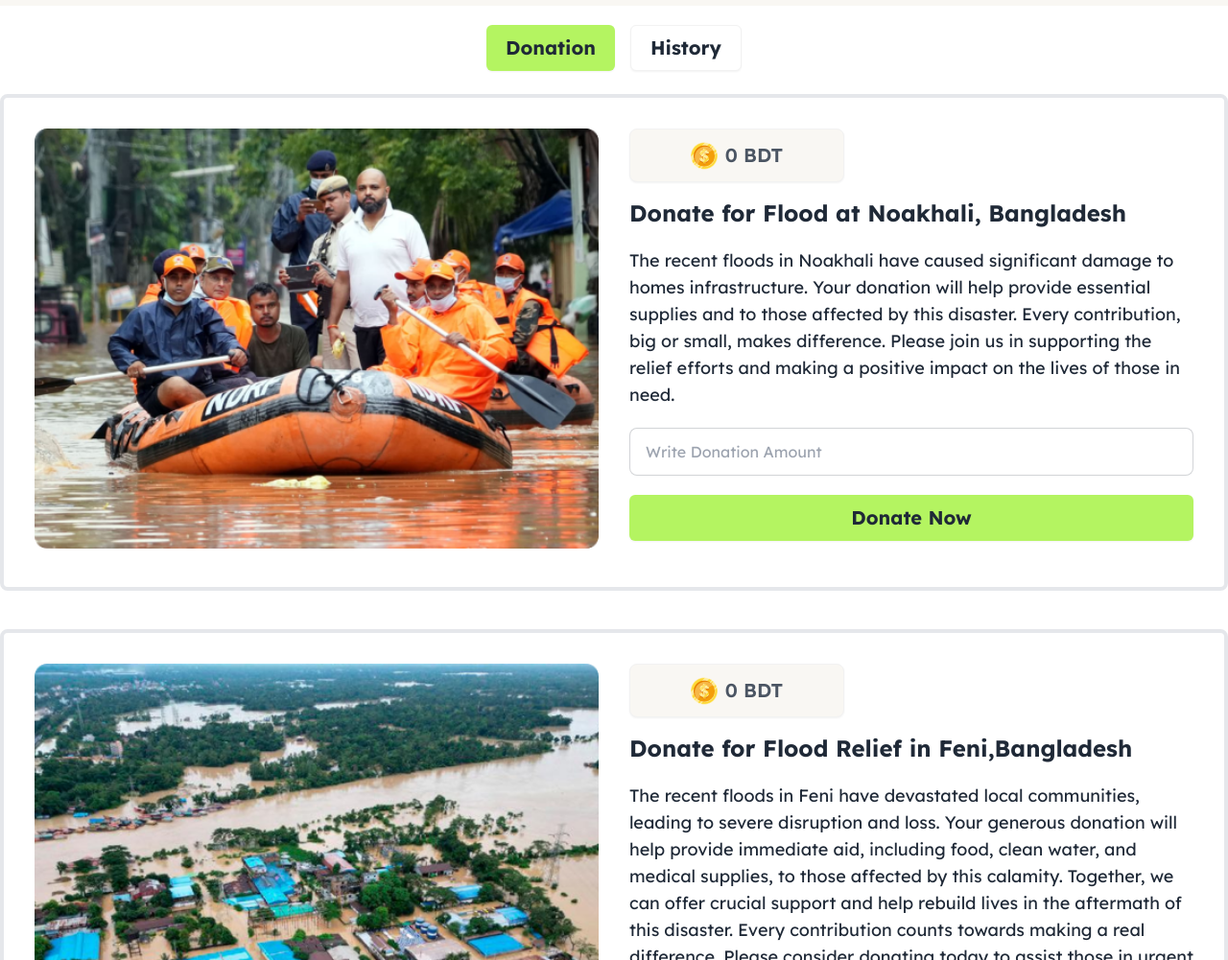
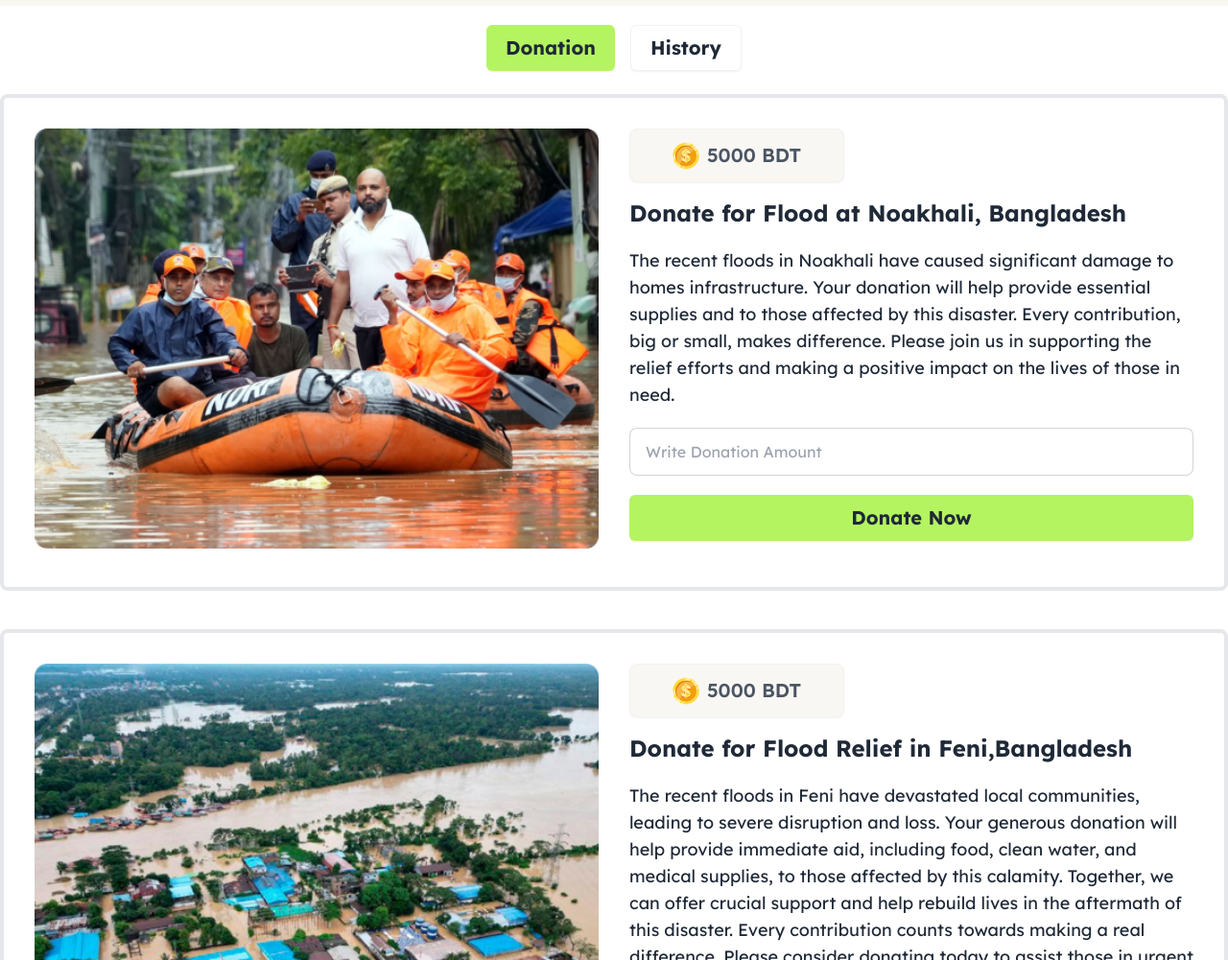
Before and after one commit to NikhilSarder/B10A5-Donate-Bangladesh, a plain HTML site: page index.html in a window 1280 px wide. Shown: the part 99-1100 px from the top of the page at 96% size. Drawn offline with nearby package versions, Linux system fonts and the light colour scheme.

Commit message:
changes the feniDonationAmount

```diff
--- a/index.html
+++ b/index.html
@@ -99,7 +99,7 @@
             <div>
                 <div class="flex items-center bg-header btn w-56  h-14 md:mt-0 mt-4">
                     <img src="assets/coin.png" alt="">
-                    <p class="text-xl text-gray-600"><span id="noakhaliDonationAmount">0</span> BDT</p>
+                    <p class="text-xl text-gray-600"><span id="noakhaliDonationAmount">5000</span> BDT</p>
                 </div>
 
                 <div class="my-4">
@@ -122,7 +122,7 @@
                 <div>
                     <div class="flex items-center bg-header btn w-56  h-14 md:mt-0 mt-4">
                         <img src="assets/coin.png" alt="">
-                        <p class="text-xl text-gray-600"><span id="feniDonationAmmount">0</span> BDT</p>
+                        <p class="text-xl text-gray-600"><span id="feniDonationAmmount">5000</span> BDT</p>
                     </div>
 
                     <div class="my-4">
```
